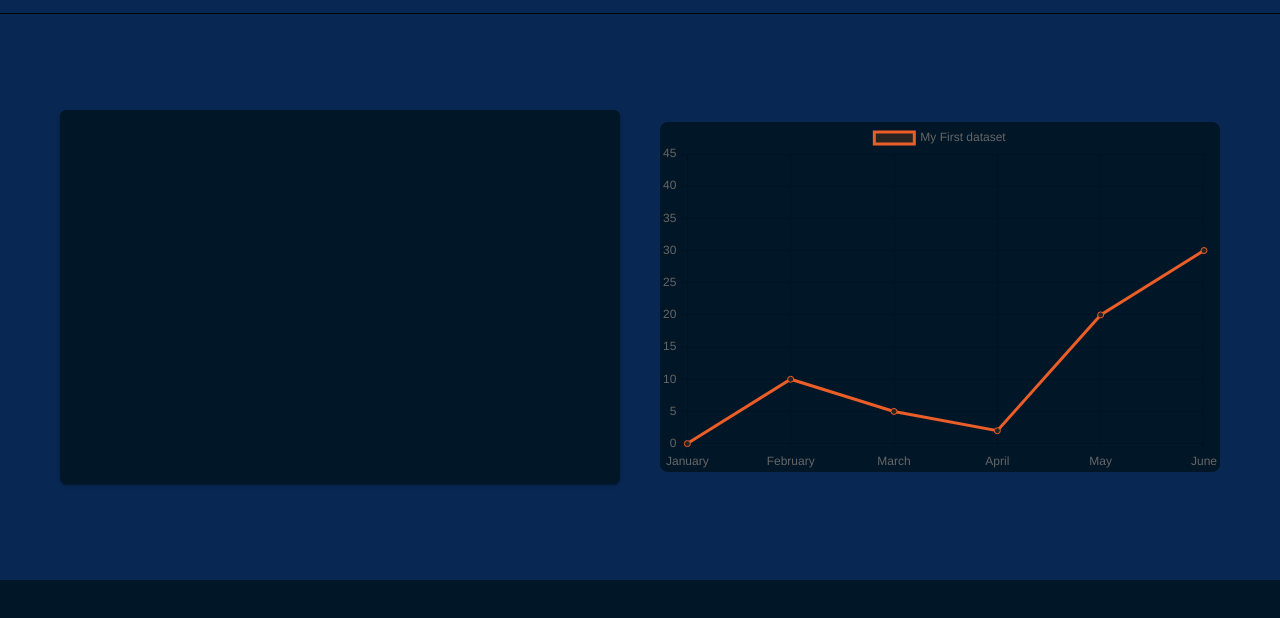
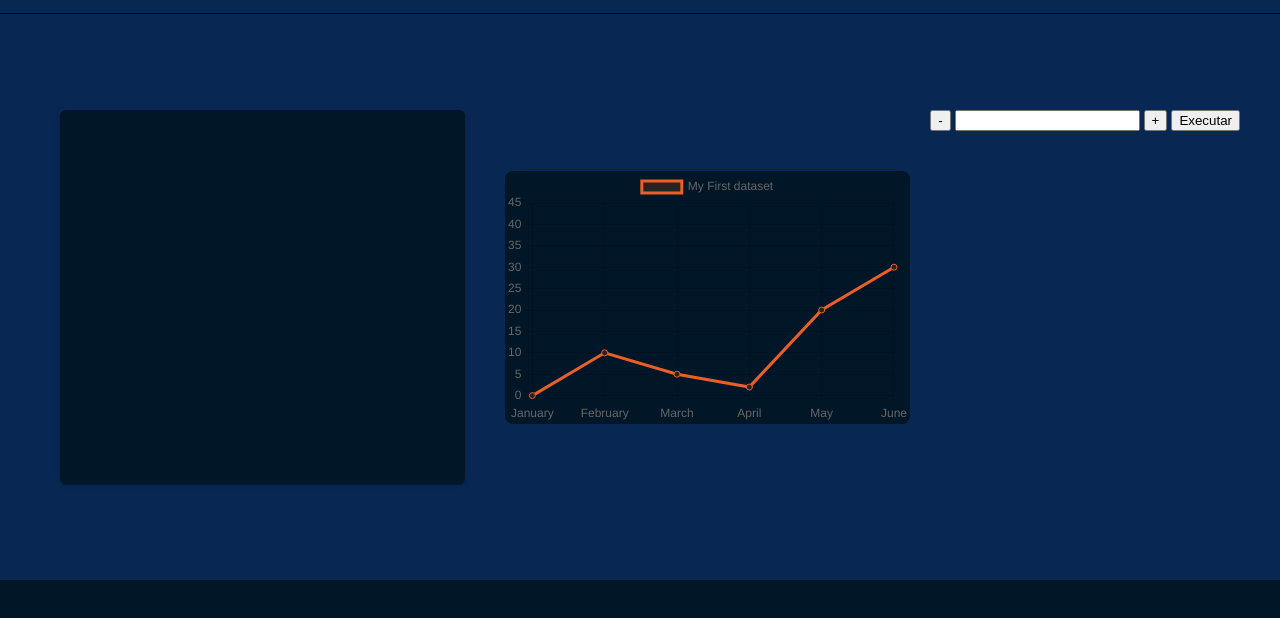
Before and after one commit to rodrigonahid/big-O-graphics, a website with bundled scripts: page index.html in a window 1280 px wide. Shown: the part 48-666 px from the top of the page. Built offline with nearby package versions, Linux system fonts and the light colour scheme.

Commit message:
adjusting editor on change

```diff
--- a/assets/scripts/editor.js
+++ b/assets/scripts/editor.js
@@ -1,7 +1,5 @@
 import { CodeJar } from "./codejar/codejar.js";
-import Prism from "./prism/prism.js";
 // Import line numbers helper.
-import { withLineNumbers } from "./codejar/linenumbers.js";
 
 const highlight = (editor) => {
   const code = editor.textContent;
--- a/assets/scripts/index.js
+++ b/assets/scripts/index.js
@@ -1,2 +1,11 @@
 import { jar } from "./editor.js";
 import { myChart } from "./graphics.js";
+
+let editorContent = "";
+jar.onUpdate((item) => {
+  editorContent = item;
+});
+
+const executeCode = () => {
+  console.log(editorContent);
+};
--- a/index.html
+++ b/index.html
@@ -18,6 +18,9 @@
     />
     <!-- Chart.js -->
     <script src="https://cdn.jsdelivr.net/npm/chart.js"></script>
+
+    <!-- Prism JS -->
+    <script src="assets/scripts/prism/prism.js"></script>
     <!-- Module JS -->
     <script type="module" src="/assets/scripts/index.js"></script>
   </head>
@@ -56,6 +59,12 @@
         <div class="side">
           <canvas id="myChart" width="400" height="250"></canvas>
         </div>
+        <div class="controller">
+          <button>-</button>
+          <input type="text" />
+          <button>+</button>
+          <button>Executar</button>
+        </div>
       </div>
     </main>
   </body>
```
